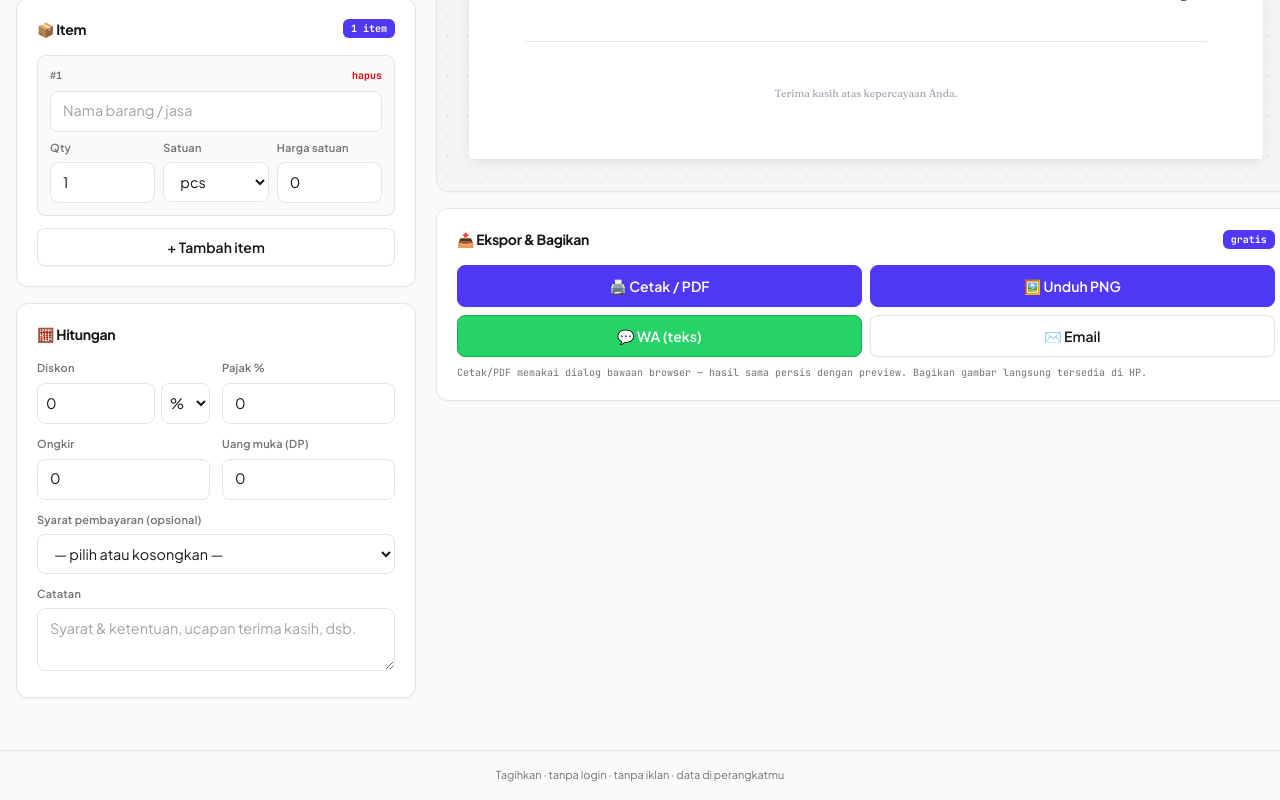
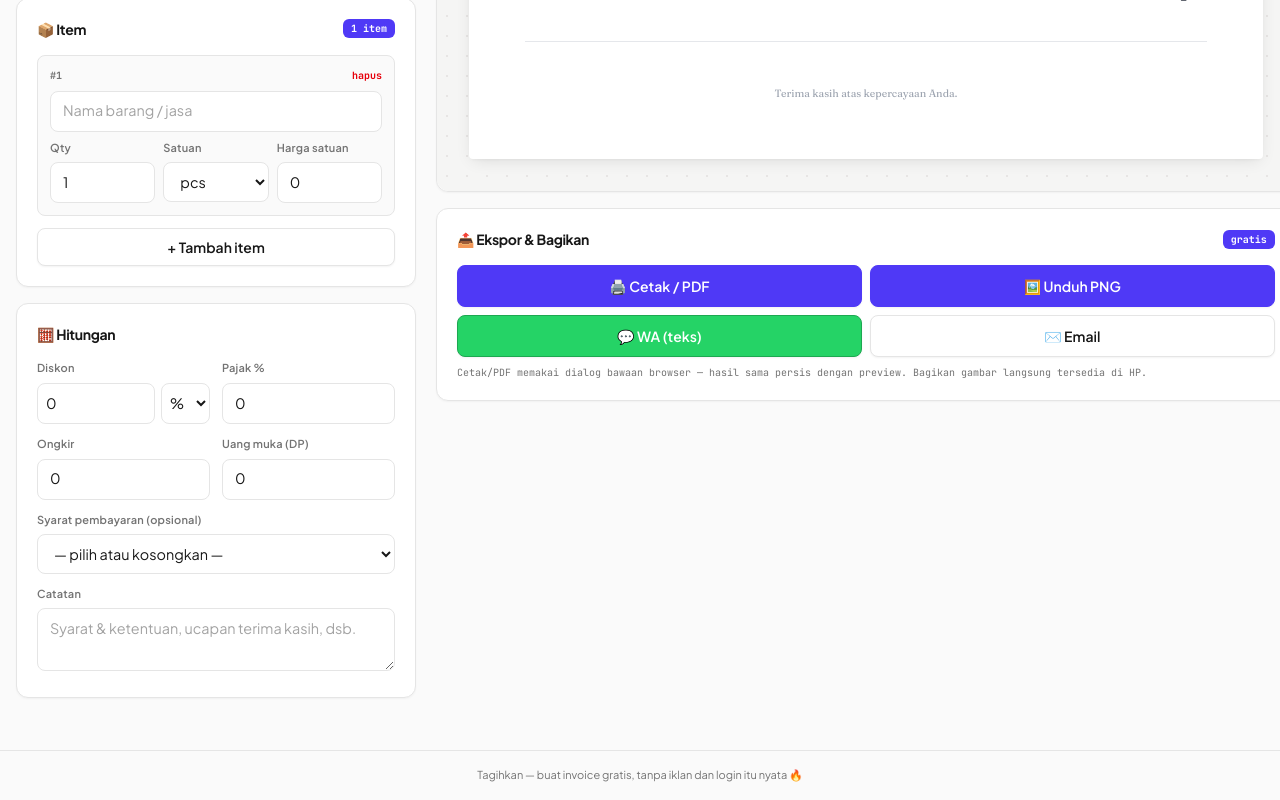
Before and after one commit to junanda24/notakandulu, a React (Vite) app: page / in a window 1280 px wide. Shown: the part 620-1420 px from the top of the page. Built offline with nearby package versions, Linux system fonts and the light colour scheme.

Commit message:
Jargon resmi + footer Tagihkan

```diff
--- a/index.html
+++ b/index.html
@@ -3,7 +3,7 @@
   <head>
     <meta charset="UTF-8" />
     <meta name="viewport" content="width=device-width, initial-scale=1.0" />
-    <meta name="description" content="Tagihkan — bikin invoice elegant dalam hitungan detik. Tanpa login, tanpa iklan, gratis." />
+    <meta name="description" content="Tagihkan — buat invoice gratis, tanpa iklan dan login itu nyata. Bikin invoice elegant dalam hitungan detik." />
     <title>Tagihkan — Bikin Invoice Elegant</title>
     <link rel="preconnect" href="https://fonts.googleapis.com" />
     <link rel="preconnect" href="https://fonts.gstatic.com" crossorigin />
--- a/src/App.jsx
+++ b/src/App.jsx
@@ -198,7 +198,7 @@ export default function App() {
 
       <footer className="border-t border-line mt-8">
         <p className="mx-auto max-w-7xl px-4 py-4 text-[11px] text-neutral-500 dark:text-neutral-400 text-center">
-          Tagihkan · tanpa login · tanpa iklan · data di perangkatmu
+          Tagihkan — buat invoice gratis, tanpa iklan dan login itu nyata 🔥
         </p>
       </footer>
 
```
Also changed, not shown: 2 other files (tests, documents, lock files or other folders).
